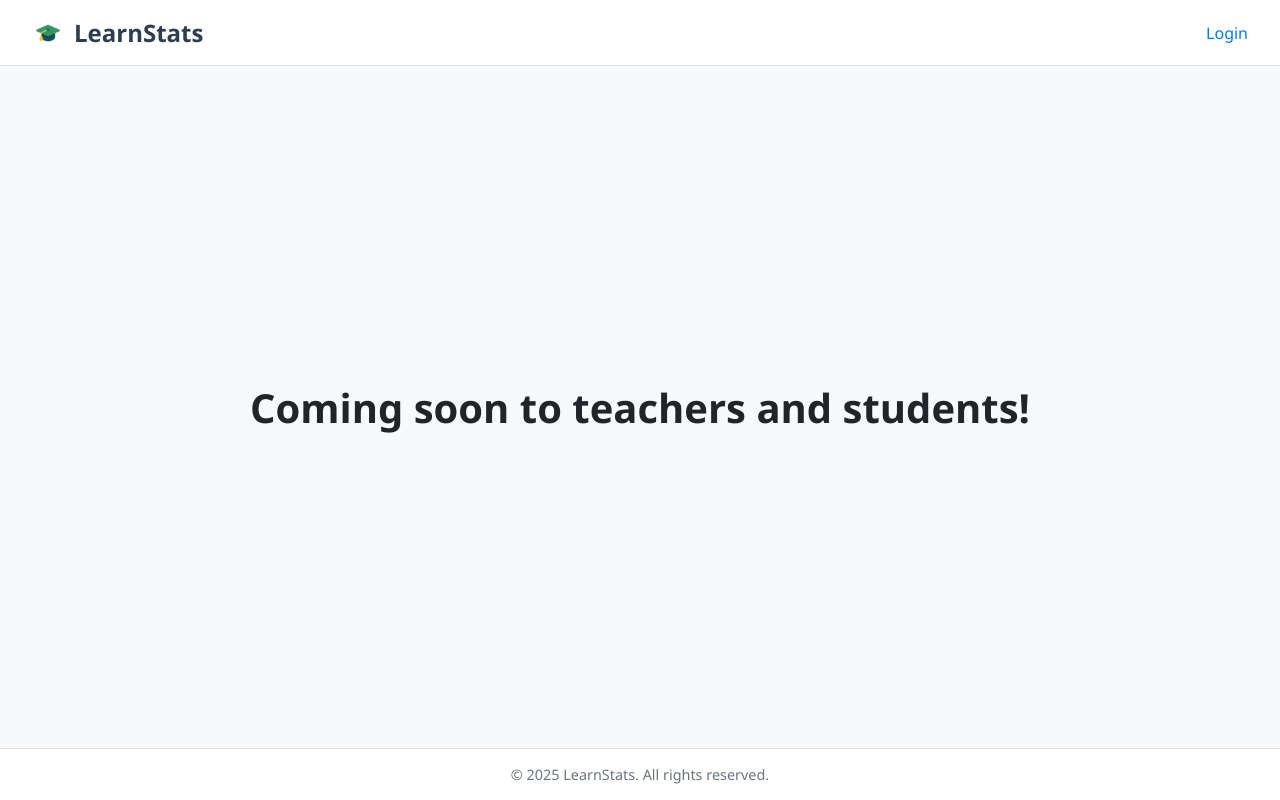
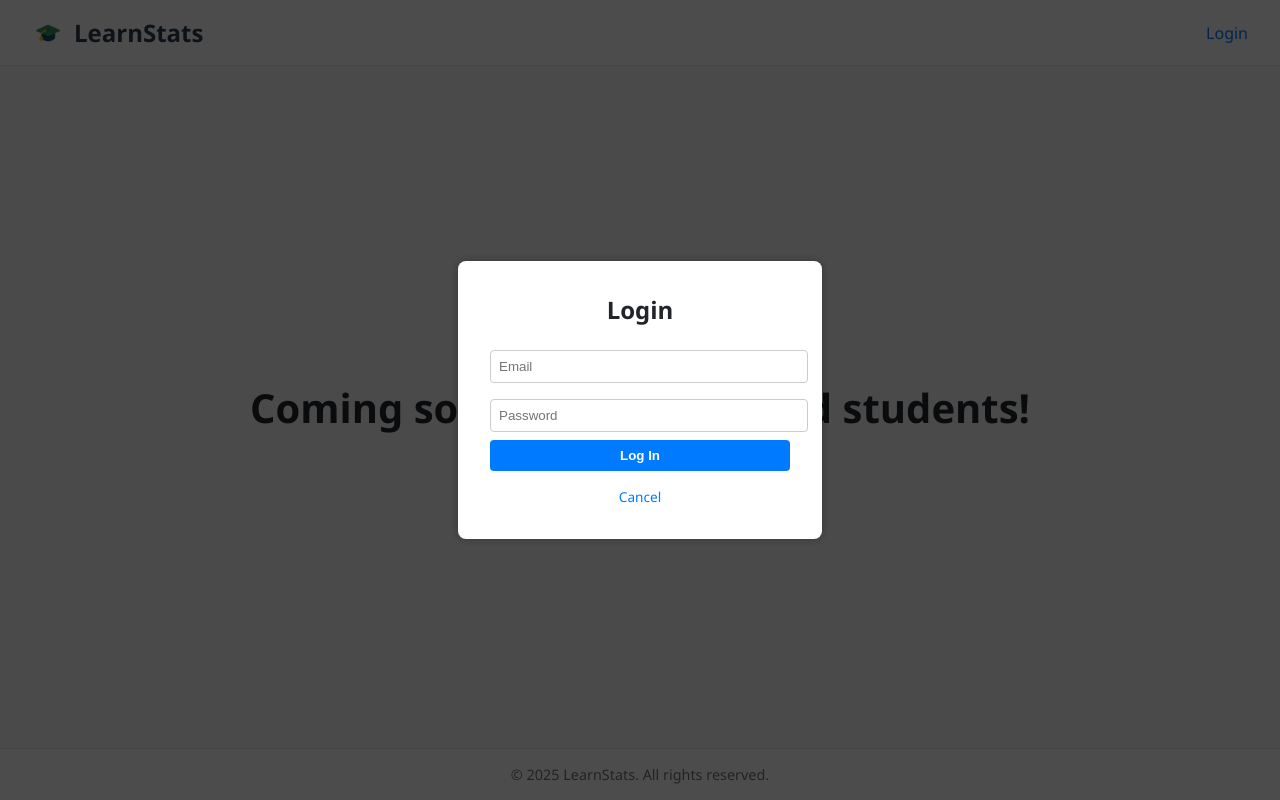
Before and after one commit to Xelenu/waywil-cloaked-1, a plain HTML site: page index.html in a window 1280 px wide. Both pictures are taken after a click on the link "Login". Drawn offline with Linux system fonts and the light colour scheme.

Commit message:
Update index.html

```diff
--- a/index.html
+++ b/index.html
@@ -59,15 +59,76 @@
       font-size: 0.9rem;
       color: #6c757d;
     }
+
+    a.login-btn {
+      text-decoration: none;
+      color: #007bff;
+      cursor: pointer;
+    }
+
+    /* LOGIN OVERLAY */
+    .login-overlay {
+      position: fixed;
+      top: 0;
+      left: 0;
+      width: 100vw;
+      height: 100vh;
+      background: rgba(0, 0, 0, 0.7);
+      display: none;
+      justify-content: center;
+      align-items: center;
+      z-index: 1000;
+    }
+
+    .login-box {
+      background: white;
+      padding: 2rem;
+      border-radius: 8px;
+      width: 300px;
+      text-align: center;
+      box-shadow: 0 0 10px rgba(0,0,0,0.3);
+    }
+
+    .login-box h2 {
+      margin-top: 0;
+      margin-bottom: 1rem;
+    }
+
+    .login-box input {
+      width: 100%;
+      padding: 0.5rem;
+      margin: 0.5rem 0;
+      border: 1px solid #ccc;
+      border-radius: 4px;
+    }
+
+    .login-box button {
+      width: 100%;
+      padding: 0.5rem;
+      background-color: #007bff;
+      border: none;
+      color: white;
+      font-weight: bold;
+      border-radius: 4px;
+      cursor: pointer;
+    }
+
+    .close-login {
+      margin-top: 1rem;
+      font-size: 0.85rem;
+      color: #007bff;
+      cursor: pointer;
+      display: inline-block;
+    }
   </style>
 </head>
 <body>
   <header>
     <div class="logo">
-      <img src="favicon.ico" alt="..." />
+      <img src="favicon.ico" alt="Graduation Cap" />
       LearnStats
     </div>
-    <div><a href="#" style="text-decoration:none;color:#007bff;">Login</a></div>
+    <a class="login-btn" onclick="openLogin()">Login</a>
   </header>
 
   <main>
@@ -79,5 +140,32 @@
   <footer>
     © 2025 LearnStats. All rights reserved.
   </footer>
+
+  <!-- Login Overlay -->
+  <div class="login-overlay" id="loginOverlay">
+    <div class="login-box">
+      <h2>Login</h2>
+      <input type="email" placeholder="Email" />
+      <input type="password" placeholder="Password" />
+      <button onclick="submitLogin()">Log In</button>
+      <div class="close-login" onclick="closeLogin()">Cancel</div>
+    </div>
+  </div>
+
+  <script>
+    function openLogin() {
+      document.getElementById('loginOverlay').style.display = 'flex';
+    }
+
+    function closeLogin() {
+      document.getElementById('loginOverlay').style.display = 'none';
+    }
+
+    function submitLogin() {
+      // Placeholder functionality
+      alert("Login submitted (not connected to a backend yet).");
+      closeLogin();
+    }
+  </script>
 </body>
 </html>
```
